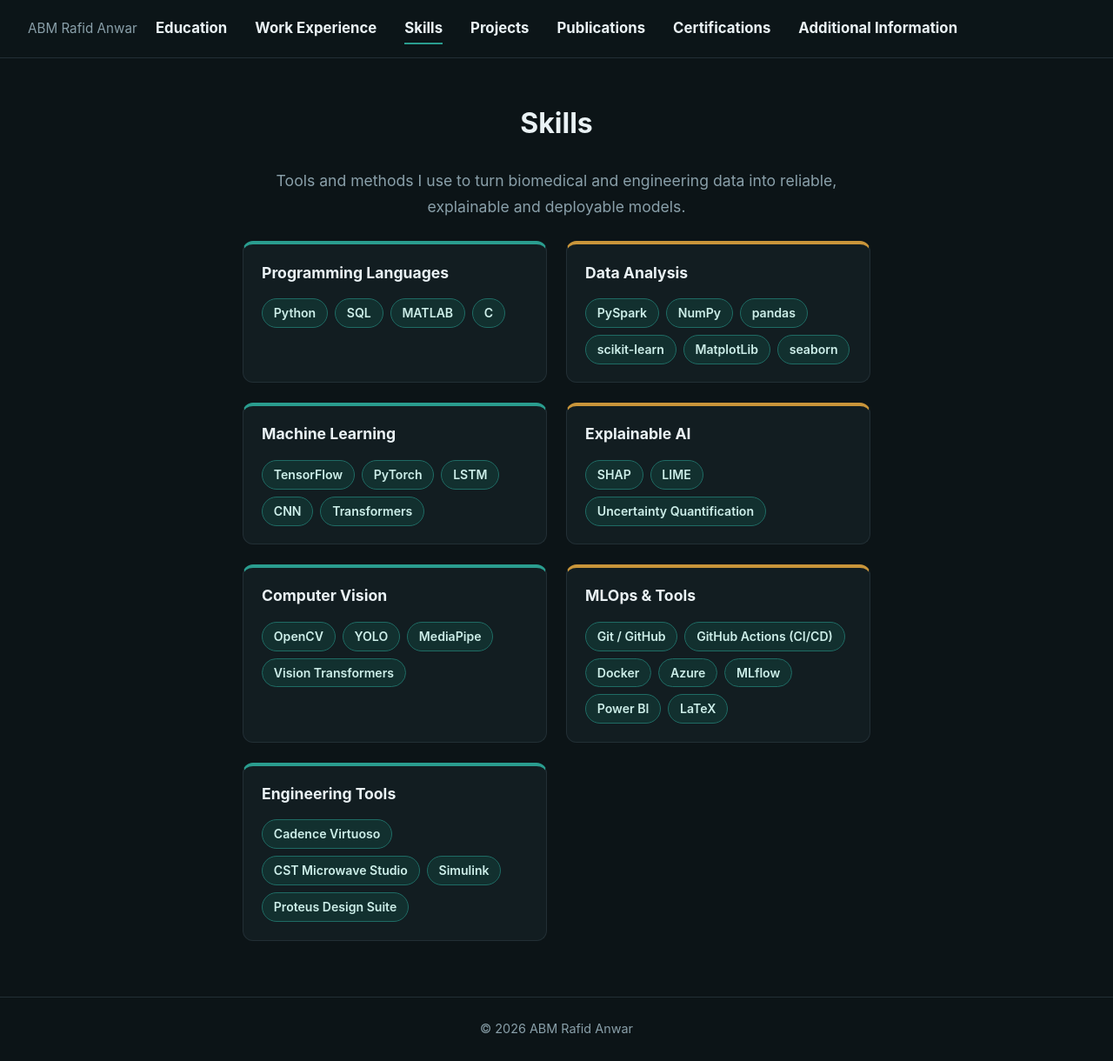
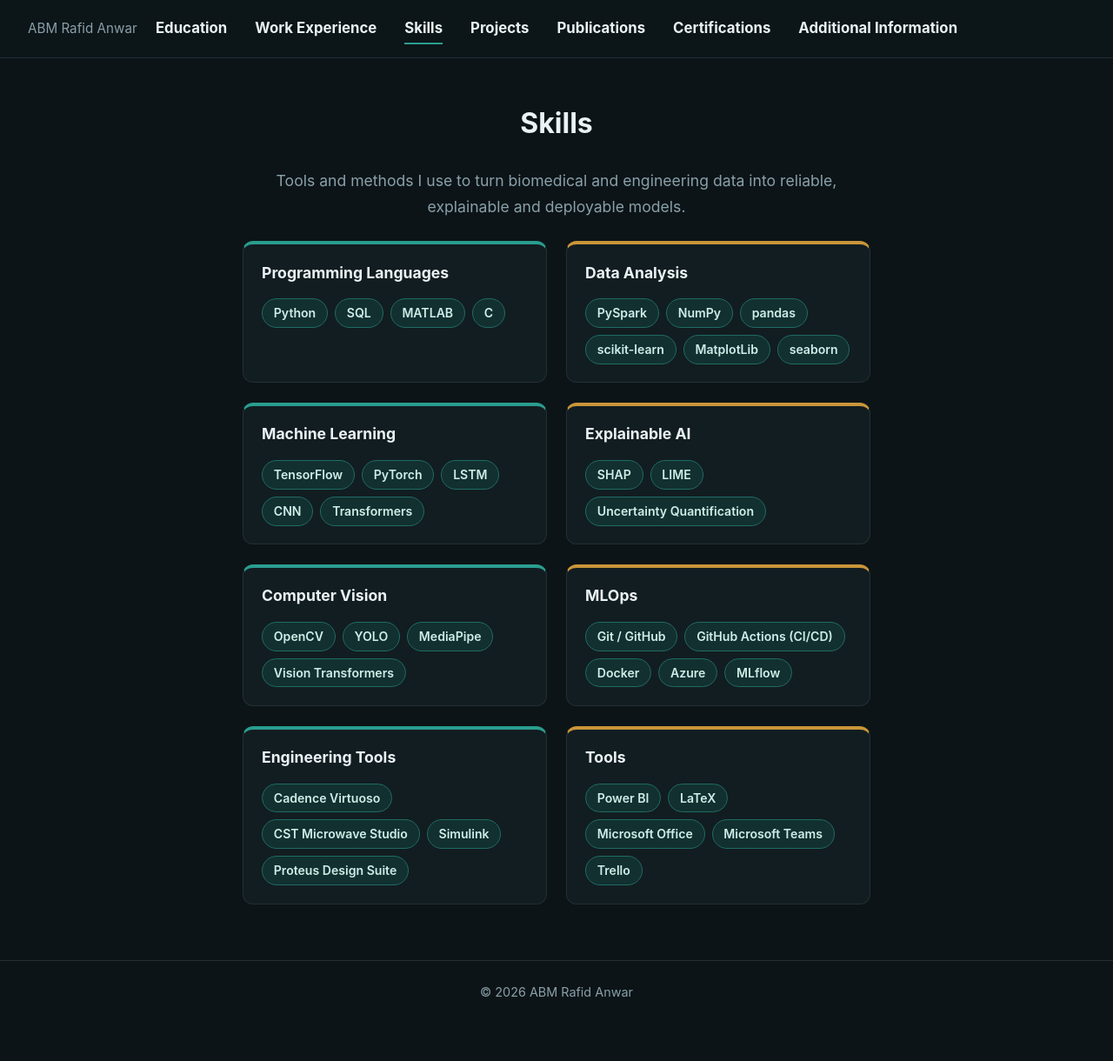
Before and after one commit to RafidAnwar/rafidanwar.github.io, a Jekyll site: the page built from skill.md, in a window 1280 px wide and 1220 px high. Shown: the whole window at 87% size. Built offline with Jekyll 4.4.1, drawn with Linux system fonts in a browser that asks for light colours.

Commit message:
Update skill.md

```diff
--- a/skill.md
+++ b/skill.md
@@ -61,15 +61,13 @@ title: "Skills"
 </div>
 
 <div class="skill-card">
-<h3> MLOps &amp; Tools</h3>
+<h3> MLOps</h3>
 <div class="chips">
 <span class="chip">Git / GitHub</span>
 <span class="chip">GitHub Actions (CI/CD)</span>
 <span class="chip">Docker</span>
 <span class="chip">Azure</span>
 <span class="chip">MLflow</span>
-<span class="chip">Power BI</span>
-<span class="chip">LaTeX</span>
 </div>
 </div>
 
@@ -83,4 +81,15 @@ title: "Skills"
 </div>
 </div>
 
+<div class="skill-card">
+<h3> Tools</h3>
+<div class="chips">
+<span class="chip">Power BI</span>
+<span class="chip">LaTeX</span>
+<span class="chip">Microsoft Office</span>
+<span class="chip">Microsoft Teams</span>
+<span class="chip">Trello</span>
 </div>
+</div>
+
+</div>
```
